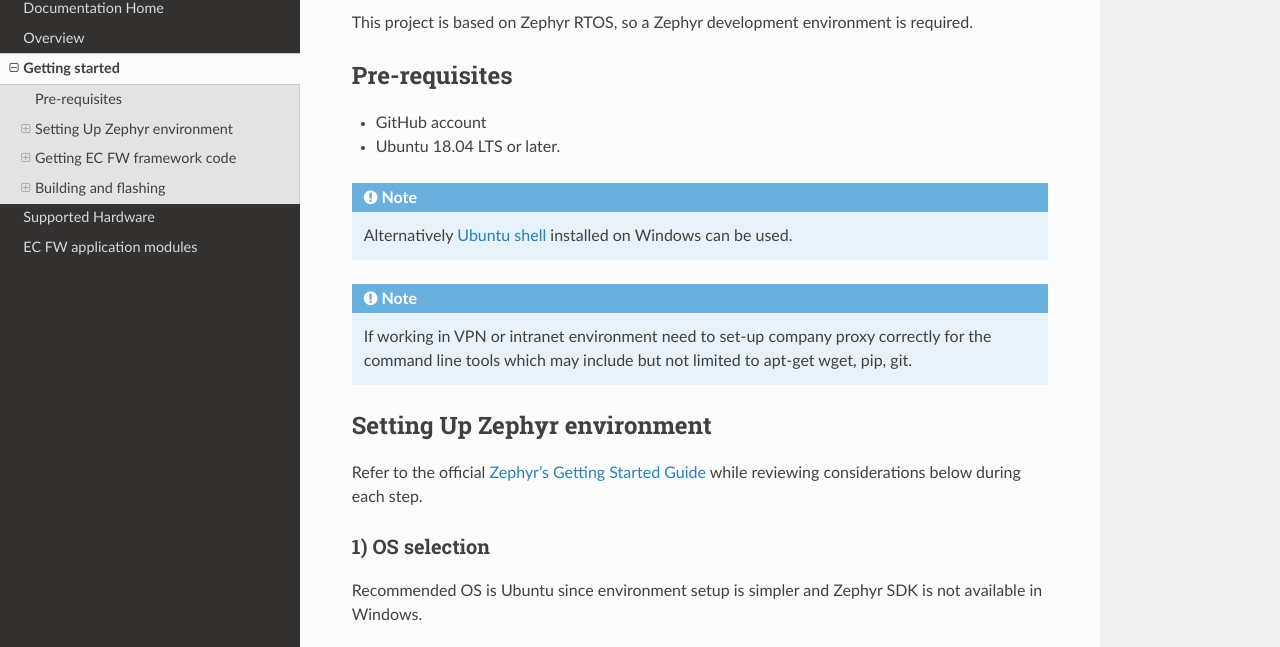
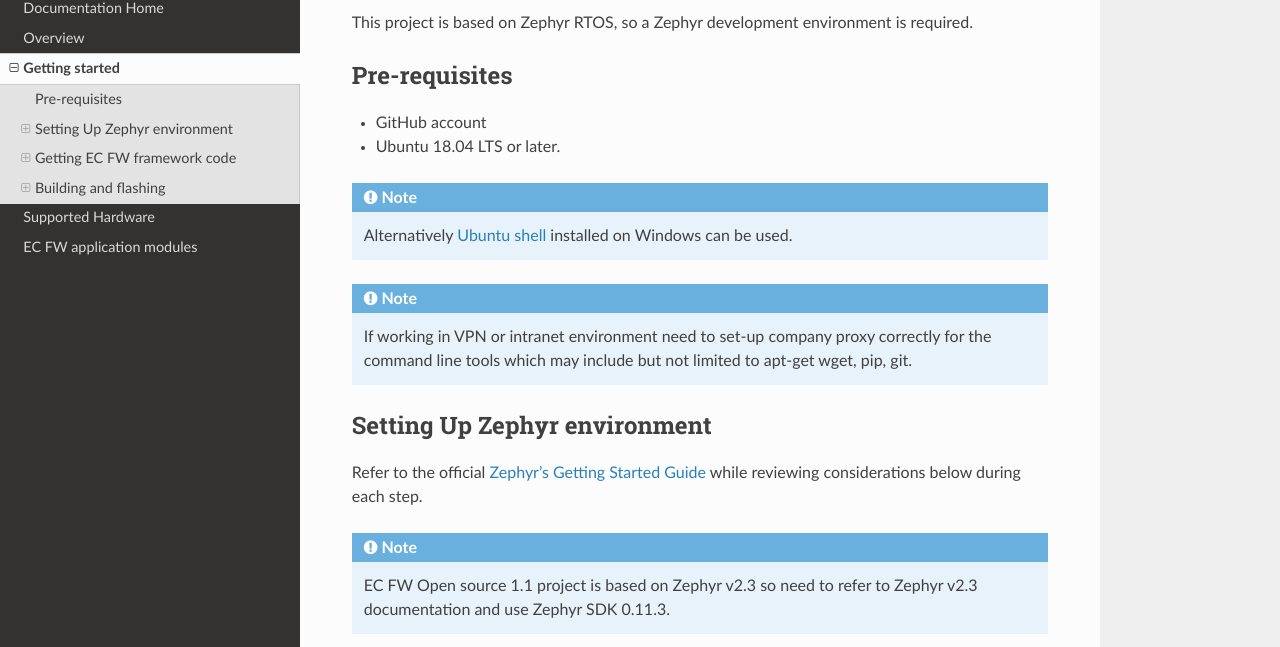
Before and after one commit to intel/ecfw-zephyr, a plain HTML site: page docs/reference/getting_started.html in a window 1280 px wide. Shown: the part 153-800 px from the top of the page. Drawn offline with Linux system fonts and the light colour scheme.

Commit message:
docs: Update getting started guide
EC FW 1.10 is based on zephyr 2.3.0, link to the 2.3.0 version
of Zephyr document.
Indicate Zephyr SDK 0.11.3 is required.

Signed-off-by: Jose Alberto Meza <jose.a.meza.arellano@intel.com>

```diff
--- a/docs/reference/getting_started.html
+++ b/docs/reference/getting_started.html
@@ -204,8 +204,13 @@ to apt-get wget, pip, git.</p>
 </div>
 <div class="section" id="setting-up-zephyr-environment">
 <h2>Setting Up Zephyr environment<a class="headerlink" href="#setting-up-zephyr-environment" title="Permalink to this headline">¶</a></h2>
-<p>Refer to the official <a class="reference external" href="https://docs.zephyrproject.org/latest/getting_started/index.html">Zephyr’s Getting Started Guide</a> while reviewing
+<p>Refer to the official <a class="reference external" href="https://docs.zephyrproject.org/2.3.0/getting_started/index.html">Zephyr’s Getting Started Guide</a> while reviewing
 considerations below during each step.</p>
+<div class="admonition note">
+<p class="admonition-title">Note</p>
+<p>EC FW Open source 1.1 project is based on Zephyr v2.3 so need to
+refer to Zephyr v2.3 documentation and use Zephyr SDK 0.11.3.</p>
+</div>
 <div class="section" id="os-selection">
 <h3>1) OS selection<a class="headerlink" href="#os-selection" title="Permalink to this headline">¶</a></h3>
 <p>Recommended OS is Ubuntu since environment setup is simpler and Zephyr SDK is not
```
